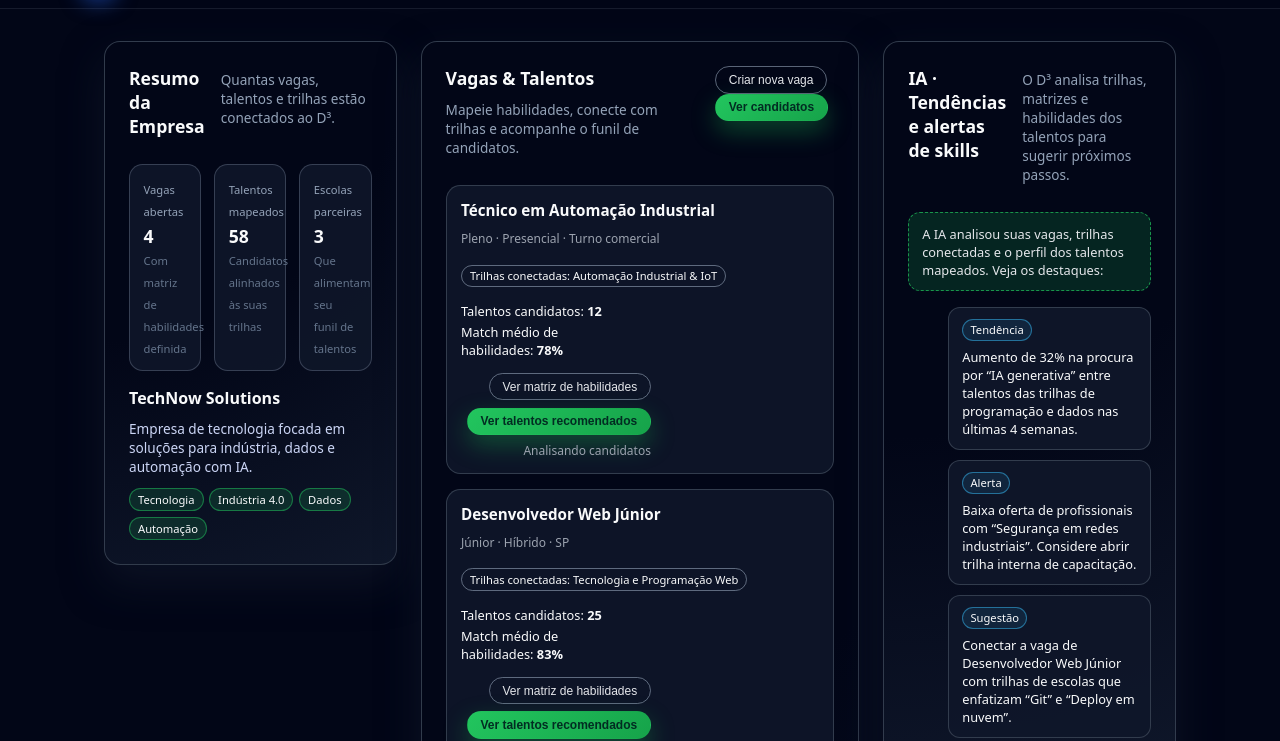
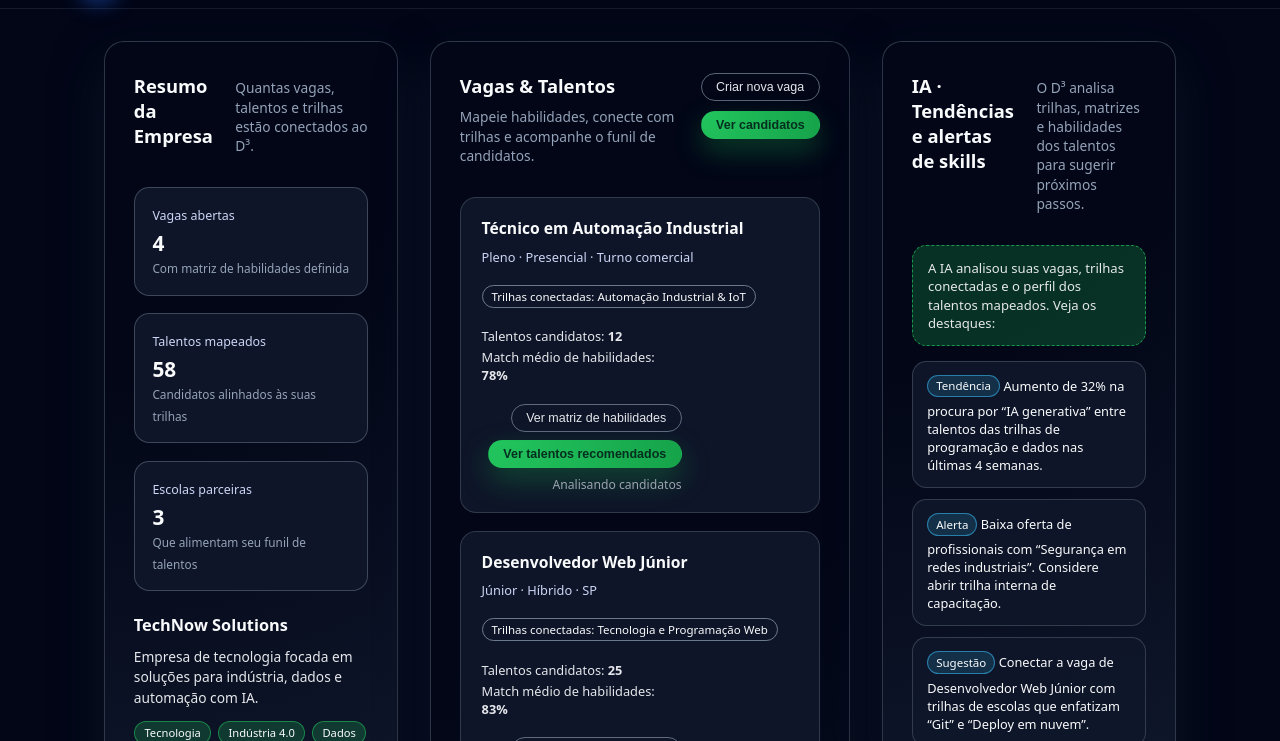
Before and after one commit to llucaslluz/Global-Solutions---O-FUTURO-DO-TRABALHO, a plain HTML site: page dashboard-mercado.html in a window 1280 px wide. Shown: the part 59-800 px from the top of the page. Drawn offline with Linux system fonts and the light colour scheme.

Commit message:
criado telas de escola e mercado - css

```diff
--- a/css/dashboard-mercado.css
+++ b/css/dashboard-mercado.css
@@ -1,18 +1,28 @@
-/* Dashboard Mercado – estilos específicos */
+/* =========================================
+   Dashboard Mercado – estilos completos
+   ========================================= */
 
 body[data-page="dashboard-mercado"] {
   background: var(--bg-page, #020617);
   color: #f9fafb;
+  font-family: system-ui, -apple-system, BlinkMacSystemFont, "SF Pro Text",
+    "Segoe UI", sans-serif;
 }
+
+/* -------- Layout base -------- */
 
 body[data-page="dashboard-mercado"] .page--dashboard-mercado {
   padding: 2rem 0 3rem;
 }
 
+/* 3 colunas – equilibradas como na Escola */
 body[data-page="dashboard-mercado"] .page__grid {
   display: grid;
-  grid-template-columns: minmax(0, 2fr) minmax(0, 3fr) minmax(0, 2fr);
-  gap: 1.5rem;
+  grid-template-columns:
+    minmax(280px, 0.95fr)
+    minmax(420px, 1.2fr)
+    minmax(280px, 0.95fr);
+  gap: 2rem;
   align-items: flex-start;
 }
 
@@ -21,41 +31,48 @@ body[data-page="dashboard-mercado"] .page__grid--full {
   grid-template-columns: minmax(0, 1fr);
 }
 
-/* Painéis */
+/* -------- Painéis -------- */
 
 body[data-page="dashboard-mercado"] .panel {
-  background: radial-gradient(circle at top left, #020617, #020617 50%, #0f172a);
-  border-radius: 1rem;
-  padding: 1.5rem;
-  box-shadow: 0 18px 40px rgba(15, 23, 42, 0.7);
-  border: 1px solid rgba(55, 65, 81, 0.9);
+  background: radial-gradient(circle at top left, #020617 0, #020617 40%, #0f172a);
+  border-radius: 1.25rem;
+  padding: 1.9rem 1.8rem;
+  border: 1px solid rgba(55, 65, 81, 0.8);
+  box-shadow: 0 22px 50px rgba(15, 23, 42, 0.75);
 }
 
 body[data-page="dashboard-mercado"] .panel__header {
   display: flex;
   justify-content: space-between;
-  gap: 1rem;
+  gap: 1.4rem;
   align-items: flex-start;
-  margin-bottom: 1rem;
+  margin-bottom: 1.25rem;
 }
 
 body[data-page="dashboard-mercado"] .panel__title {
-  font-size: 1.1rem;
+  font-size: 1.15rem;
   font-weight: 600;
 }
 
 body[data-page="dashboard-mercado"] .panel__subtitle {
-  font-size: 0.85rem;
+  font-size: 0.86rem;
   color: #94a3b8;
-  margin-top: 0.25rem;
+  margin-top: 0.35rem;
+  line-height: 1.4;
 }
 
-/* Botões */
+body[data-page="dashboard-mercado"] .panel__actions {
+  display: flex;
+  gap: 0.6rem;
+  flex-wrap: wrap;
+}
+
+/* -------- Botões -------- */
 
 body[data-page="dashboard-mercado"] .btn {
   border-radius: 999px;
-  padding: 0.35rem 0.8rem;
-  font-size: 0.75rem;
+  padding: 0.38rem 0.9rem;
+  font-size: 0.78rem;
   border: 1px solid transparent;
   cursor: pointer;
   transition: transform 0.15s ease, box-shadow 0.15s ease, background 0.15s ease;
@@ -63,10 +80,10 @@ body[data-page="dashboard-mercado"] .btn {
 }
 
 body[data-page="dashboard-mercado"] .btn--primary {
-  background: linear-gradient(135deg, #22c55e, #16a34a);
-  color: #022c22;
+  background: radial-gradient(circle at top left, #22c55e, #16a34a);
+  color: #052e1f;
   font-weight: 600;
-  box-shadow: 0 10px 25px rgba(22, 163, 74, 0.4);
+  box-shadow: 0 12px 28px rgba(22, 163, 74, 0.35);
 }
 
 body[data-page="dashboard-mercado"] .btn--ghost {
@@ -77,90 +94,97 @@ body[data-page="dashboard-mercado"] .btn--ghost {
 
 body[data-page="dashboard-mercado"] .btn:hover {
   transform: translateY(-1px);
-  box-shadow: 0 12px 28px rgba(15, 23, 42, 0.7);
+  box-shadow: 0 12px 30px rgba(15, 23, 42, 0.7);
 }
 
-/* Resumo empresa */
+/* =========================================
+   1. Coluna Esquerda – Resumo da Empresa
+   ========================================= */
 
 body[data-page="dashboard-mercado"] .resumo__cards {
   display: grid;
-  grid-template-columns: repeat(3, minmax(0, 1fr));
-  gap: 0.8rem;
-  margin-bottom: 1rem;
+  grid-template-columns: repeat(auto-fit, minmax(170px, 1fr));
+  gap: 1.1rem;
+  margin-bottom: 1.4rem;
 }
 
 body[data-page="dashboard-mercado"] .resumo-card {
-  background: rgba(15, 23, 42, 0.9);
-  border-radius: 0.85rem;
-  padding: 0.75rem 0.85rem;
-  border: 1px solid rgba(148, 163, 184, 0.3);
+  background: rgba(15, 23, 42, 0.95);
+  border-radius: 0.95rem;
+  padding: 1rem 1.1rem;
+  border: 1px solid rgba(148, 163, 184, 0.35);
+  line-height: 1.35;
 }
 
 body[data-page="dashboard-mercado"] .resumo-card__label {
-  font-size: 0.7rem;
-  color: #94a3b8;
+  font-size: 0.78rem;
+  color: #cbd5f5;
 }
 
 body[data-page="dashboard-mercado"] .resumo-card__value {
   display: block;
-  font-size: 1.1rem;
+  font-size: 1.3rem;
   margin-top: 0.2rem;
+  font-weight: 600;
 }
 
 body[data-page="dashboard-mercado"] .resumo-card__hint {
-  font-size: 0.7rem;
-  color: #64748b;
-  margin-top: 0.15rem;
+  font-size: 0.74rem;
+  color: #94a3b8;
+  margin-top: 0.25rem;
 }
 
 body[data-page="dashboard-mercado"] .resumo__info {
-  margin-top: 0.5rem;
+  margin-top: 1.2rem;
+  line-height: 1.45;
 }
 
 body[data-page="dashboard-mercado"] .resumo__nome {
-  font-size: 1rem;
+  font-size: 1.02rem;
   font-weight: 600;
 }
 
 body[data-page="dashboard-mercado"] .resumo__descricao {
-  font-size: 0.85rem;
-  color: #cbd5f5;
-  margin-top: 0.2rem;
+  font-size: 0.86rem;
+  color: #e5e7eb;
+  margin-top: 0.3rem;
+  line-height: 1.5;
 }
 
 body[data-page="dashboard-mercado"] .resumo__tags {
   display: flex;
   flex-wrap: wrap;
-  gap: 0.35rem;
-  margin-top: 0.5rem;
+  gap: 0.4rem;
+  margin-top: 0.7rem;
 }
 
 body[data-page="dashboard-mercado"] .resumo__tag {
   font-size: 0.7rem;
-  padding: 0.2rem 0.5rem;
+  padding: 0.2rem 0.6rem;
   border-radius: 999px;
-  background: rgba(34, 197, 94, 0.15);
-  border: 1px solid rgba(34, 197, 94, 0.5);
+  background: rgba(34, 197, 94, 0.22);
+  border: 1px solid rgba(34, 197, 94, 0.55);
 }
 
-/* Vagas & Talentos */
+/* =========================================
+   2. Coluna Central – Vagas & Talentos
+   ========================================= */
 
 body[data-page="dashboard-mercado"] .vagas-lista {
   display: flex;
   flex-direction: column;
-  gap: 0.9rem;
+  gap: 1.1rem;
 }
 
-/* CARD DE VAGA – FLEX (para não encavalar) */
-
+/* Card de Vaga — layout flex para não encavalar */
 body[data-page="dashboard-mercado"] .vaga-card {
   display: flex;
   flex-wrap: wrap;
-  gap: 0.9rem 1.2rem;
-  padding: 0.9rem;
-  border-radius: 0.9rem;
-  background: rgba(15, 23, 42, 0.9);
-  border: 1px solid rgba(55, 65, 81, 0.9);
+  gap: 1.2rem 1.6rem;
+  padding: 1.2rem 1.3rem;
+  border-radius: 1rem;
+  background: rgba(15, 23, 42, 0.95);
+  border: 1px solid rgba(55, 65, 81, 0.85);
   align-items: flex-start;
 }
 
@@ -169,111 +193,115 @@ body[data-page="dashboard-mercado"] .vaga-card > * {
 }
 
 body[data-page="dashboard-mercado"] .vaga-card__titulo {
-  font-size: 0.95rem;
+  font-size: 0.98rem;
   font-weight: 600;
 }
 
 body[data-page="dashboard-mercado"] .vaga-card__meta {
-  font-size: 0.75rem;
-  color: #9ca3af;
-  margin-top: 0.2rem;
+  font-size: 0.8rem;
+  color: #cbd5f5;
+  margin-top: 0.25rem;
+  line-height: 1.35;
 }
 
 body[data-page="dashboard-mercado"] .vaga-card__pill {
   display: inline-flex;
   align-items: center;
   gap: 0.3rem;
-  padding: 0.18rem 0.5rem;
+  padding: 0.2rem 0.55rem;
   border-radius: 999px;
-  font-size: 0.7rem;
-  border: 1px solid rgba(148, 163, 184, 0.6);
-  margin-top: 0.35rem;
+  font-size: 0.72rem;
+  border: 1px solid rgba(148, 163, 184, 0.7);
+  margin-top: 0.4rem;
 }
 
-/* Colunas dentro do card */
+/* Colunas internas */
 
 body[data-page="dashboard-mercado"] .vaga-card > div:nth-child(1) {
-  flex: 1 1 240px;
+  flex: 1 1 260px;
 }
 
 body[data-page="dashboard-mercado"] .vaga-card__stats {
-  flex: 0 0 170px;
+  flex: 0 0 180px;
   display: flex;
   flex-direction: column;
   gap: 0.2rem;
   font-size: 0.8rem;
+  color: #e5e7eb;
 }
 
 body[data-page="dashboard-mercado"] .vaga-card__actions {
-  flex: 0 0 190px;
+  flex: 0 0 200px;
   display: flex;
   flex-direction: column;
   align-items: flex-end;
   justify-content: space-between;
-  gap: 0.45rem;
+  gap: 0.5rem;
 }
 
 body[data-page="dashboard-mercado"] .vaga-card__status {
-  font-size: 0.75rem;
+  font-size: 0.76rem;
   color: #9ca3af;
 }
 
-/* IA – tendências */
+/* =========================================
+   3. Coluna Direita – IA Insights
+   ========================================= */
 
 body[data-page="dashboard-mercado"] .ia__alerta {
-  font-size: 0.8rem;
+  font-size: 0.82rem;
   color: #e5e7eb;
-  background: rgba(22, 163, 74, 0.2);
-  border-radius: 0.75rem;
-  padding: 0.7rem 0.8rem;
+  background: rgba(22, 163, 74, 0.28);
+  border-radius: 0.9rem;
+  padding: 0.8rem 0.95rem;
   border: 1px dashed rgba(34, 197, 94, 0.7);
-  margin-bottom: 0.8rem;
+  margin-bottom: 0.9rem;
+  line-height: 1.4;
 }
 
 body[data-page="dashboard-mercado"] .ia__lista {
   list-style: none;
+  padding: 0;
+  margin: 0;
   display: flex;
   flex-direction: column;
-  gap: 0.6rem;
+  gap: 0.7rem;
 }
 
 body[data-page="dashboard-mercado"] .ia__item {
   font-size: 0.8rem;
   background: rgba(15, 23, 42, 0.95);
-  border-radius: 0.75rem;
-  padding: 0.7rem 0.8rem;
+  border-radius: 0.9rem;
+  padding: 0.8rem 0.9rem;
   border: 1px solid rgba(55, 65, 81, 0.9);
 }
 
 body[data-page="dashboard-mercado"] .ia__item-tipo {
   display: inline-flex;
-  font-size: 0.7rem;
-  padding: 0.15rem 0.45rem;
+  font-size: 0.72rem;
+  padding: 0.18rem 0.5rem;
   border-radius: 999px;
-  background: rgba(56, 189, 248, 0.1);
-  border: 1px solid rgba(56, 189, 248, 0.5);
-  margin-bottom: 0.25rem;
+  background: rgba(56, 189, 248, 0.16);
+  border: 1px solid rgba(56, 189, 248, 0.55);
+  margin-bottom: 0.3rem;
 }
 
-body[data-page="dashboard-mercado"] .ia__item-descricao {
-  display: block;
-  margin-top: 0.2rem;
-}
-
-/* Radar de habilidades */
+/* =========================================
+   4. Radar de Habilidades
+   ========================================= */
 
 body[data-page="dashboard-mercado"] .skills__grid {
   display: grid;
   grid-template-columns: repeat(auto-fit, minmax(230px, 1fr));
-  gap: 1rem;
+  gap: 1.1rem;
 }
 
 body[data-page="dashboard-mercado"] .skills-card {
-  border-radius: 0.9rem;
-  padding: 0.85rem;
-  background: rgba(15, 23, 42, 0.95);
+  border-radius: 1rem;
+  padding: 0.9rem 1rem;
+  background: rgba(15, 23, 42, 0.96);
   border: 1px solid rgba(30, 64, 175, 0.7);
-  font-size: 0.8rem;
+  font-size: 0.82rem;
 }
 
 body[data-page="dashboard-mercado"] .skills-card__nome {
@@ -290,7 +318,7 @@ body[data-page="dashboard-mercado"] .skills-card__linha {
 }
 
 body[data-page="dashboard-mercado"] .skills-card__barra {
-  margin-top: 0.25rem;
+  margin-top: 0.2rem;
   height: 5px;
   border-radius: 999px;
   background: rgba(15, 23, 42, 1);
@@ -299,14 +327,22 @@ body[data-page="dashboard-mercado"] .skills-card__barra {
 
 body[data-page="dashboard-mercado"] .skills-card__barra-inner {
   height: 100%;
-  background: linear-gradient(90deg, #22c55e, #22c55e, #22c55e);
+  background: linear-gradient(90deg, #22c55e, #16a34a);
 }
 
-/* RESPONSIVO */
+/* =========================================
+   Responsivo
+   ========================================= */
 
 @media (max-width: 1250px) {
   body[data-page="dashboard-mercado"] .page__grid {
-    grid-template-columns: minmax(0, 1.5fr) minmax(0, 2fr);
+    grid-template-columns:
+      minmax(260px, 1fr)
+      minmax(360px, 1.15fr);
+  }
+
+  body[data-page="dashboard-mercado"] .page__grid > :last-child {
+    grid-column: 1 / -1; /* IA desce */
   }
 }
 
@@ -333,4 +369,8 @@ body[data-page="dashboard-mercado"] .skills-card__barra-inner {
   body[data-page="dashboard-mercado"] .resumo__cards {
     grid-template-columns: minmax(0, 1fr);
   }
+
+  body[data-page="dashboard-mercado"] .panel {
+    padding: 1.5rem 1.35rem;
+  }
 }
```
Also changed, not shown: css/dashboard-escola.css (+134 -94 lines).
